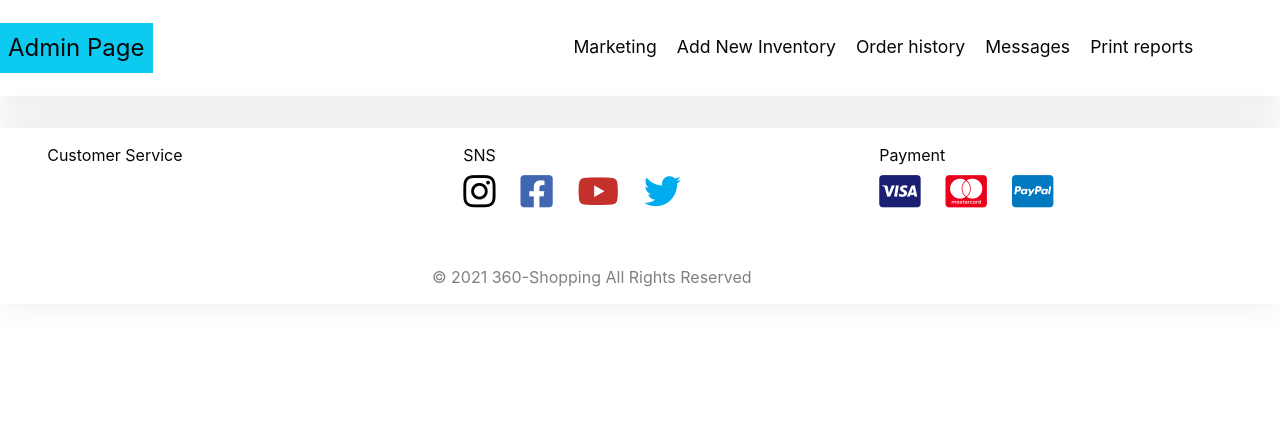
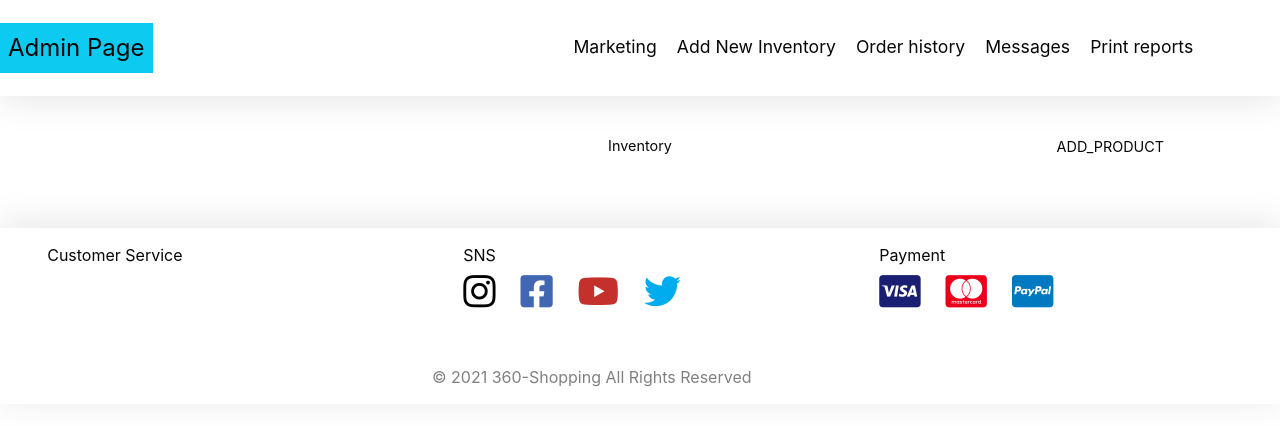
Before and after one commit to LeeJung-AWS/360-shopping, a React (Create React App) app in the folder frontend/: page /adminPage/inventory in a window 1280 px wide. Shown: the top 426 px of the page. Built offline with nearby package versions, Linux system fonts and the light colour scheme.

Commit message:
Create Inventory page

```diff
--- a/frontend/src/components/AdminNav/index.tsx
+++ b/frontend/src/components/AdminNav/index.tsx
@@ -22,7 +22,7 @@ const AdminNav: React.FC = () => {
         </nav>
         <div id="mobile-Links">
                 <Link to="/adminPage/marketing">Marketing</Link>
-                <Link to="/adminPage/addNewInventory">Add New Inventory</Link>
+                <Link to="/adminPage/inventory">Inventory</Link>
                 <Link to="/adminPage/orderHistory">Order history</Link>
                 <Link to="/adminPage/messages">Messages</Link>
                 <Link to="/adminPage/printReports">Print reports</Link>
--- /dev/null
+++ b/frontend/src/components/Inventory/index.tsx
@@ -0,0 +1,59 @@
+// Style : sass/3_components/_inventory.scss
+
+import React from 'react';
+
+import AddNewProduct from "../AddNewProduct";
+
+const Inventory: React.FC = () => {
+    function addProductOnClick() {
+        const addNewProductEl = document.getElementById('addNewProduct')!;
+        addNewProductEl.style.display = 'block';
+        addNewProductEl.style.padding = '10px';
+
+        const addNewProductContentEl = document.getElementById('addNewProduct-content')!;
+        addNewProductContentEl.style.width = '90%';
+        addNewProductContentEl.style.height = '100%';
+        addNewProductContentEl.style.padding = '0';
+
+        let addNewProductContentChildNodeEl = addNewProductContentEl.firstChild as HTMLElement;
+        addNewProductContentChildNodeEl.style.margin = '0';
+
+        // block Scrollable Body
+        document.body.style.overflowY = 'hidden';
+
+        // When the user clicks anywhere outside of the modal, close it
+        window.onclick = function(event: any) {
+        if (event.target === addNewProductEl) {
+            addNewProductEl.style.display = "none";
+
+            // Active Scrollable Body
+            document.body.style.overflowY = 'auto';
+        }
+      }
+    }
+
+    return (<>
+        <div id="inventory-top-menu" className="flex justify-content-center align-items-center p-1">
+            <div></div>
+            <div id="inventory-top-menu-title">
+                Inventory
+            </div>
+            <div className="flex" id="add-product-btns">
+                <div></div>
+                <div></div>
+                <div onClick={addProductOnClick} className="add-product-btn">
+                    <div>
+                        ADD_PRODUCT
+                    </div>
+                </div>
+            </div>
+        </div>
+        <div className="modal" id="addNewProduct">
+            <div className="modal-content" id="addNewProduct-content">
+                <AddNewProduct />
+            </div>
+        </div>
+    </>);
+};
+
+export default Inventory;
--- a/frontend/src/pages/AdminPage.tsx
+++ b/frontend/src/pages/AdminPage.tsx
@@ -6,7 +6,8 @@ import { BrowserRouter as Router, Route, Switch } from "react-router-dom";
 import AdminNav from '../components/AdminNav';
 import Tabmenu from '../components/TabMenu';
 import ContentsTopMenu from '../components/TabMenu/ContentsTopMenu';
-import AddNewProduct from "../components/AddNewProduct";
+import Inventory from '../components/Inventory';
+// import AddNewProduct from "../components/AddNewProduct";
 
 const AdminPage: React.FC = () => {
      // Dummy Graph Data
@@ -94,8 +95,9 @@ const AdminPage: React.FC = () => {
                 <Route exact path="/adminPage/marketing">
                     <p>Marketing Page</p>
                 </Route>
-                <Route exact path="/adminPage/addNewInventory">
-                    <AddNewProduct />
+                <Route exact path="/adminPage/inventory">
+                    {/* <AddNewProduct /> */}
+                    <Inventory />
                 </Route>
                 <Route exact path="/adminPage/orderHistory">
                     <p>orderHistory Page</p>
--- a/frontend/src/sass/1_abstracts/_mixins.scss
+++ b/frontend/src/sass/1_abstracts/_mixins.scss
@@ -22,3 +22,5 @@
      width: calc(#{100 / 4}% - #{$offset});
     }
    }
+
+// Modal Box
--- a/frontend/src/sass/3_components/_components-index.scss
+++ b/frontend/src/sass/3_components/_components-index.scss
@@ -8,3 +8,4 @@
 @import "addNewProduct";
 @import "toggleSwitch";
 @import "modalBoxAdmin";
+@import "inventory.scss"
--- /dev/null
+++ b/frontend/src/sass/3_components/_inventory.scss
@@ -0,0 +1,25 @@
+#inventory-top-menu{
+    text-align: center;
+    height: 100px;
+    font-size: 0.9rem;
+    div {
+        flex: 0 0 30%;
+    }
+
+    div:nth-last-child(1) {
+        text-align: right;
+    }
+}
+#add-product-btns{
+    div:nth-last-child(1) {
+        text-align: right;
+        cursor: pointer;
+    }
+    .add-product-btn{
+        padding: 1rem 0;
+        height: 50px;
+    }
+    .add-product-btn:hover{
+        border-bottom: 0.2rem solid rgb(100, 100, 100);
+    }
+}
--- /dev/null
+++ b/frontend/src/sass/4_layout/_flex.scss
@@ -0,0 +1,24 @@
+.flex {
+    display: flex;
+    flex-wrap: wrap;
+}
+
+.align-items-center {
+    align-items: center
+}
+
+.justify-content-center {
+    justify-content: center;
+}
+
+.justify-content-space-between{
+    justify-content: space-between;
+}
+
+.justify-content-space-around{
+    justify-content: space-around;
+}
+
+.justify-content-end {
+    justify-content: end;        /* Pack items from the end */
+}
--- a/frontend/src/sass/4_layout/_layout-index.scss
+++ b/frontend/src/sass/4_layout/_layout-index.scss
@@ -9,3 +9,6 @@
 @import "footer";            // Footer
 @import "sidebar";           // Sidebar
 @import "forms";             // Forms
+@import "flex";
+@import "margin";
+@import "padding";
--- /dev/null
+++ b/frontend/src/sass/4_layout/_margin.scss
@@ -0,0 +1,19 @@
+.m-1{
+    margin: 1rem;
+}
+
+.m-2{
+    margin: 2rem;
+}
+
+.m-3{
+    margin: 3rem;
+}
+
+.m-4{
+    margin: 4rem;
+}
+
+.m-5{
+    margin: 5rem;
+}
--- /dev/null
+++ b/frontend/src/sass/4_layout/_padding.scss
@@ -0,0 +1,19 @@
+.p-1{
+    padding: 1rem;
+}
+
+.p-2{
+    padding: 2rem;
+}
+
+.p-3{
+    padding: 3rem;
+}
+
+.p-4{
+    padding: 4rem;
+}
+
+.p-5{
+    padding: 5rem;
+}
--- a/frontend/src/utils/API.tsx
+++ b/frontend/src/utils/API.tsx
@@ -16,7 +16,7 @@ export const getProductsbyCategory = (categoryID: String) => {
     // return fetch('/api/products/${categoryID}')
 };
 
-export const newProduct = (productData: Object) => {
+export const postNewProduct = (productData: Object) => {
     console.log("Add new Product : ", productData);
     // return fetch('/api/products', {
     //   method: 'POST',
@@ -27,7 +27,7 @@ export const newProduct = (productData: Object) => {
     // });
 };
 
-export const updateProduct = (productId: String, productData: Object) => {
+export const putProduct = (productId: String, productData: Object) => {
     console.log("updateProduct a Product by Id, ", productId);
     console.log('Updated Product Information ', productData)
     // return fetch(`/api/products/${productId}`, {
```
Also changed, not shown: frontend/src/components/AddNewProduct/index.tsx (+59 -21 lines).
